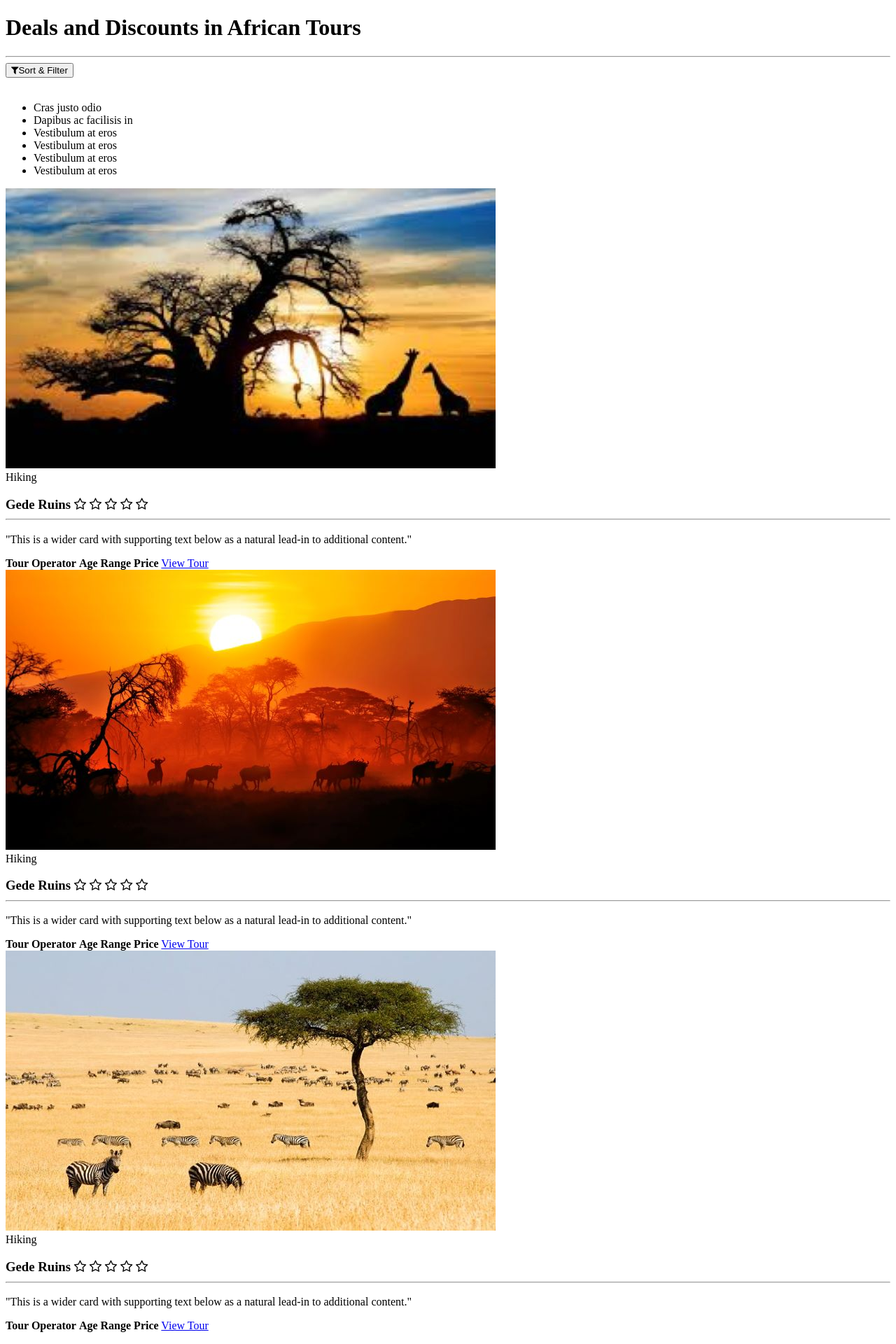
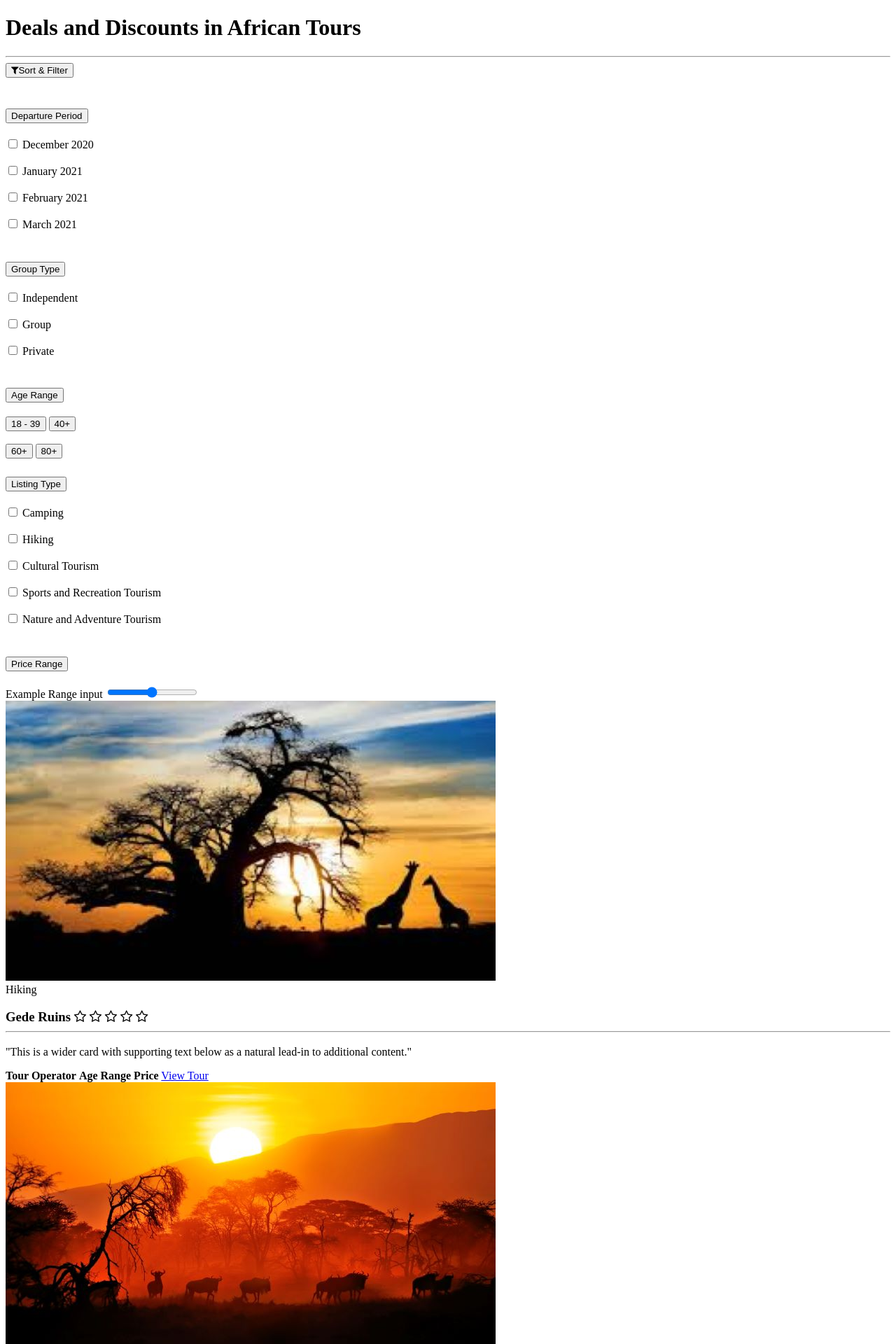
Before and after one commit to MissAnnah95/tours, a Yii app: template frontend/views/site/listings.php in a window 1280 px wide. Shown: the top 1920 px of the page at 70% size. Run offline with PHP 8.4 and a stand-in for Yii, Linux system fonts and the light colour scheme; the template is opened without the code that fills it, so the values that code supplies are empty; some libraries are stand-ins or nearby versions.

Commit message:
Modified changes

```diff
--- a/frontend/views/site/listings.php
+++ b/frontend/views/site/listings.php
@@ -1,5 +1,5 @@
+<div class="container">
 
-<div class="col-12">
   <h1> Deals and Discounts in African Tours</h1>
   <hr style="color:gray;background-color:gray">
 </div>
@@ -13,16 +13,171 @@
      <button type="button" class="btn btn-primary btn-lg"><i class="fa fa-filter"></i>Sort & Filter </button>
      <br></br>
 
-     <div class="card shadow-sm" style="width: 16rem;">
-       <ul class="list-group list-group-flush">
-         <li class="list-group-item">Cras justo odio</li>
-         <li class="list-group-item">Dapibus ac facilisis in</li>
-         <li class="list-group-item">Vestibulum at eros</li>
-         <li class="list-group-item">Vestibulum at eros</li>
-         <li class="list-group-item">Vestibulum at eros</li>
-         <li class="list-group-item">Vestibulum at eros</li>
-       </ul>
+     <div class="accordion shadow-sm" id="accordionExample">
+   <div class="card">
+     <div class="card-header" id="headingOne">
+       <h2 class="mb-0">
+         <button class="btn btn-light btn-block text-left" type="button" data-toggle="collapse" data-target="#collapseOne" aria-expanded="true" aria-controls="collapseOne">
+           Departure Period
+         </button>
+       </h2>
      </div>
+
+     <div id="collapseOne" class="collapse show" aria-labelledby="headingOne" data-parent="#accordionExample">
+       <div class="card-body">
+         <div class="form-check">
+          <input class="form-check-input" type="checkbox" id="gridCheck1">
+          <label class="form-check-label" for="gridCheck1">
+            December 2020
+          <br></br>
+          </label>
+          </div>
+          <div class="form-check">
+          <input class="form-check-input" type="checkbox" id="gridCheck2">
+          <label class="form-check-label" for="gridCheck2">
+            January 2021
+          <br></br>
+          </label>
+        </div>
+        <div class="form-check">
+        <input class="form-check-input" type="checkbox" id="gridCheck3">
+        <label class="form-check-label" for="gridCheck3">
+          February 2021
+        <br></br>
+        </label>
+      </div>
+      <div class="form-check">
+        <input class="form-check-input" type="checkbox" id="gridCheck4">
+        <label class="form-check-label" for="gridCheck4">
+          March 2021
+        <br></br>
+        </label>
+      </div>
+
+       </div>
+     </div>
+   </div>
+   <div class="card">
+     <div class="card-header" id="headingTwo">
+       <h2 class="mb-0">
+         <button class="btn btn-light btn-block text-left collapsed" type="button" data-toggle="collapse" data-target="#collapseTwo" aria-expanded="false" aria-controls="collapseTwo">
+           Group Type
+         </button>
+       </h2>
+     </div>
+     <div id="collapseTwo" class="collapse" aria-labelledby="headingTwo" data-parent="#accordionExample">
+       <div class="card-body">
+         <div class="form-check">
+          <input class="form-check-input" type="checkbox" id="gridCheck1">
+          <label class="form-check-label" for="gridCheck1">
+            Independent
+            <br></br>
+          </label>
+          </div>
+          <div class="form-check">
+           <input class="form-check-input" type="checkbox" id="gridCheck2">
+           <label class="form-check-label" for="gridCheck2">
+             Group
+             <br></br>
+           </label>
+           </div>
+           <div class="form-check">
+            <input class="form-check-input" type="checkbox" id="gridCheck3">
+            <label class="form-check-label" for="gridCheck3">
+              Private
+              <br></br>
+            </label>
+            </div>
+       </div>
+     </div>
+   </div>
+   <div class="card">
+     <div class="card-header" id="headingThree">
+       <h2 class="mb-0">
+         <button class="btn btn-light btn-block text-left collapsed" type="button" data-toggle="collapse" data-target="#collapseThree" aria-expanded="false" aria-controls="collapseThree">
+           Age Range
+
+         </button>
+       </h2>
+     </div>
+     <div id="collapseThree" class="collapse" aria-labelledby="headingThree" data-parent="#accordionExample">
+       <div class="card-body">
+         <button type="button" class="btn btn-light">18 - 39</button>
+         <button type="button" class="btn btn-light">40+</button>
+         <br></br>
+         <button type="button" class="btn btn-light">60+</button>
+         <button type="button" class="btn btn-light">80+</button>
+       </div>
+     </div>
+   </div>
+   <div class="card">
+     <div class="card-header" id="headingThree">
+       <h2 class="mb-0">
+         <button class="btn btn-light btn-block text-left collapsed" type="button" data-toggle="collapse" data-target="#collapseFour" aria-expanded="false" aria-controls="collapseFour">
+           Listing Type
+         </button>
+       </h2>
+     </div>
+     <div id="collapseFour" class="collapse" aria-labelledby="headingFour" data-parent="#accordionExample">
+       <div class="card-body">
+         <div class="form-check">
+          <input class="form-check-input" type="checkbox" id="gridCheck1">
+          <label class="form-check-label" for="gridCheck1">
+            Camping
+            <br></br>
+          </label>
+          </div>
+          <div class="form-check">
+           <input class="form-check-input" type="checkbox" id="gridCheck2">
+           <label class="form-check-label" for="gridCheck2">
+             Hiking
+             <br></br>
+           </label>
+           </div>
+           <div class="form-check">
+            <input class="form-check-input" type="checkbox" id="gridCheck3">
+            <label class="form-check-label" for="gridCheck3">
+              Cultural Tourism
+              <br></br>
+            </label>
+            </div>
+            <div class="form-check">
+             <input class="form-check-input" type="checkbox" id="gridCheck4">
+             <label class="form-check-label" for="gridCheck4">
+              Sports and Recreation Tourism
+               <br></br>
+             </label>
+             </div>
+             <div class="form-check">
+              <input class="form-check-input" type="checkbox" id="gridCheck5">
+              <label class="form-check-label" for="gridCheck5">
+                Nature and Adventure Tourism
+                <br></br>
+              </label>
+              </div>
+       </div>
+     </div>
+   </div>
+   <div class="card">
+     <div class="card-header" id="headingThree">
+       <h2 class="mb-0">
+         <button class="btn btn-light btn-block text-left collapsed" type="button" data-toggle="collapse" data-target="#collapseFive" aria-expanded="false" aria-controls="collapseFive">
+           Price Range
+         </button>
+       </h2>
+     </div>
+     <div id="collapseFive" class="collapse" aria-labelledby="headingFive" data-parent="#accordionExample">
+       <div class="card-body">
+         <form>
+          <div class="form-group">
+            <label for="formControlRange">Example Range input</label>
+            <input type="range" class="form-control-range" id="formControlRange">
+          </div>
+        </form>
+       </div>
+     </div>
+   </div>
+ </div>
   </div>
 
 
```
